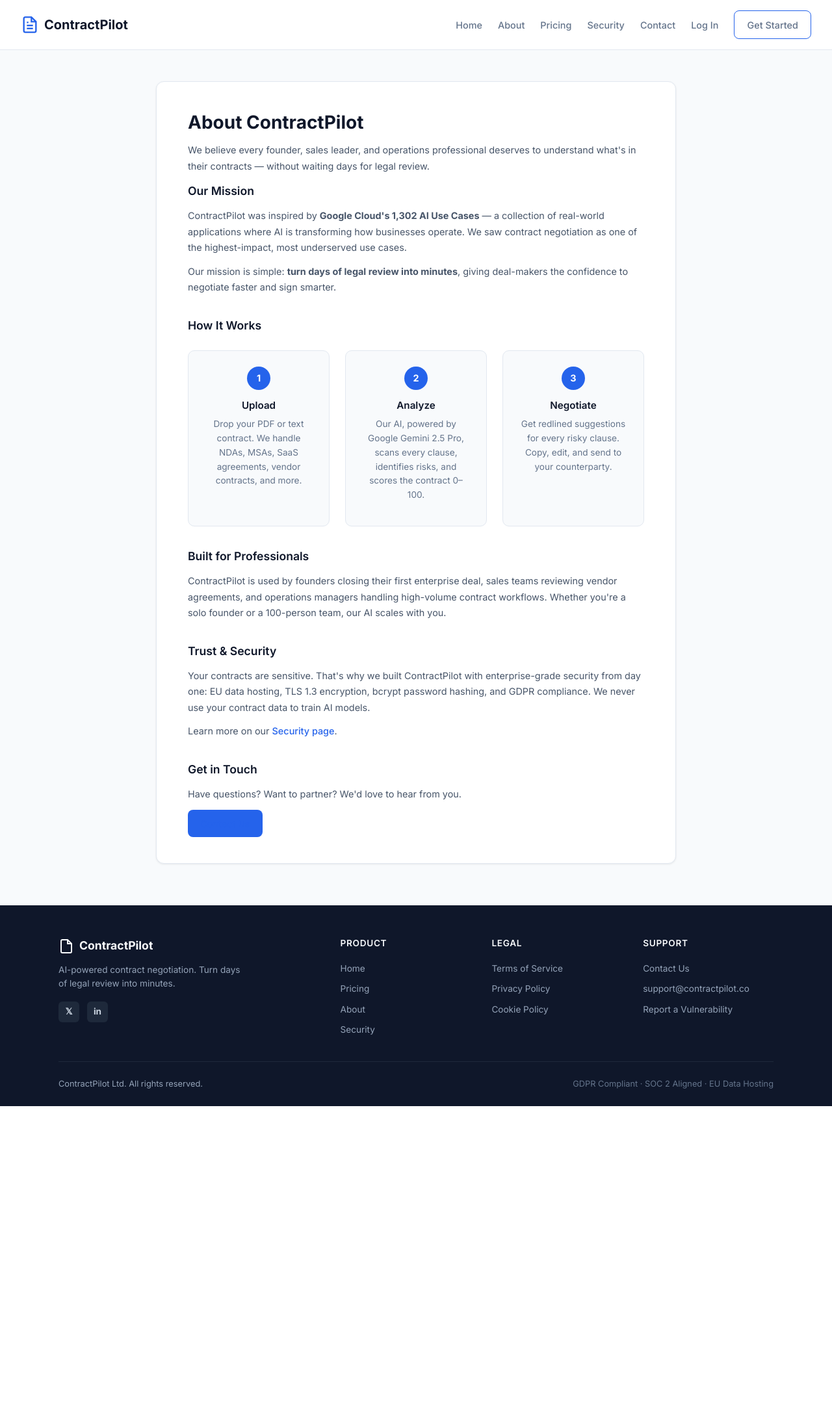
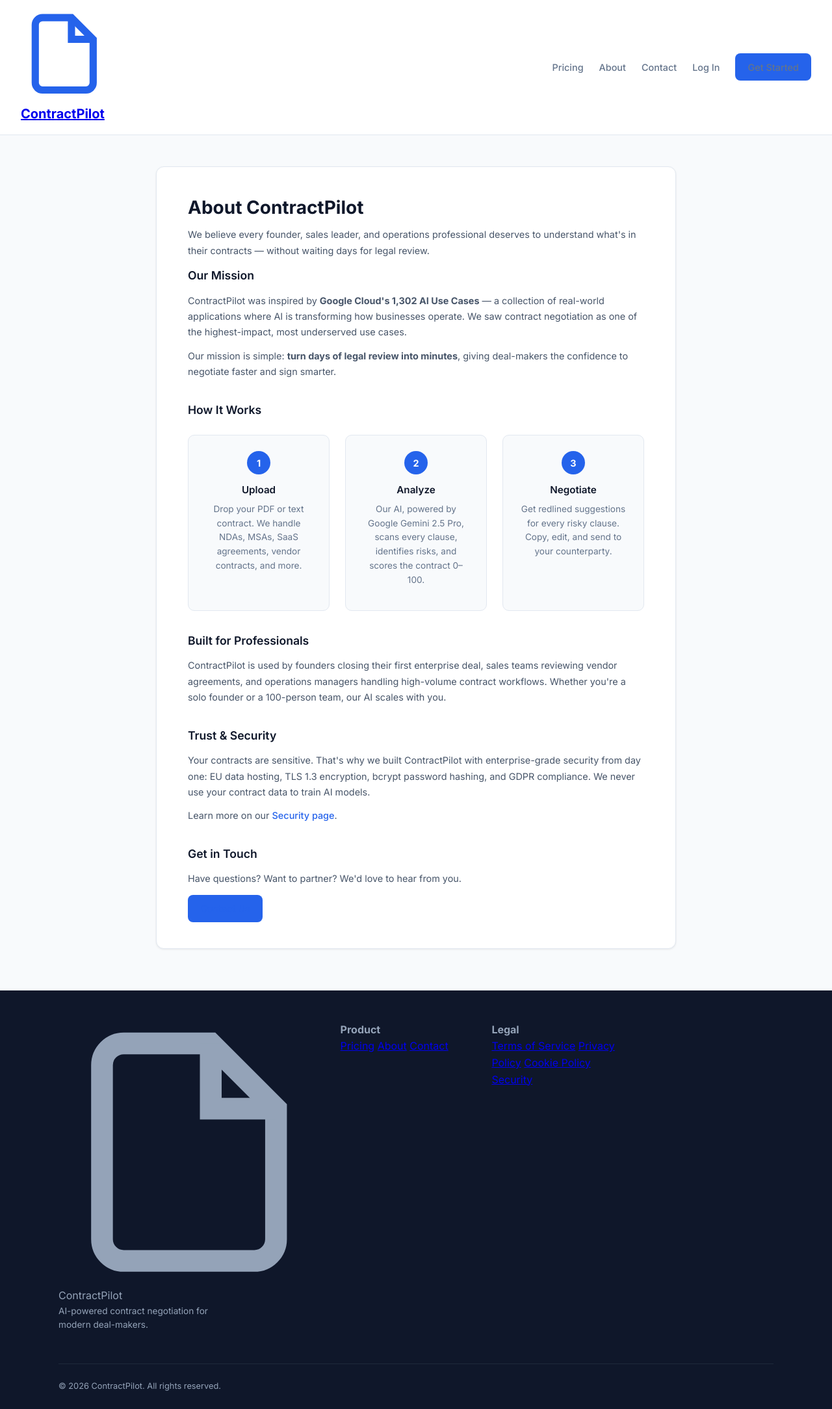
Before and after one commit to jagadishbhyri3-spec/contractpilot, a FastAPI app: page /about in a window 1280 px wide. Shown: the whole page at 65% size. Before the commit the page ends 1702 px from the top, so only its background shows below. Run offline with FastAPI, Linux system fonts and the light colour scheme.

Commit message:
Update base.html

```diff
--- a/contractpilot/templates/base.html
+++ b/contractpilot/templates/base.html
@@ -3,40 +3,34 @@
 <head>
     <meta charset="UTF-8">
     <meta name="viewport" content="width=device-width, initial-scale=1.0">
-    <meta name="description" content="ContractPilot — AI Contract Negotiation Agent. Turn days of legal review into minutes with AI-powered risk analysis and redlined suggestions.">
-    <meta name="keywords" content="AI contract review, contract negotiation, legal tech, risk analysis, SaaS">
-    <meta property="og:title" content="ContractPilot — AI Contract Negotiation Agent">
-    <meta property="og:description" content="Upload any contract. Our AI flags risks and suggests redlined revisions in seconds.">
-    <meta property="og:type" content="website">
-    <title>{% block title %}ContractPilot — AI Contract Negotiation Agent{% endblock %}</title>
+    <title>{% block title %}ContractPilot{% endblock %}</title>
     <link rel="stylesheet" href="/static/css/style.css">
     <link rel="preconnect" href="https://fonts.googleapis.com">
     <link href="https://fonts.googleapis.com/css2?family=Inter:wght@400;500;600;700&display=swap" rel="stylesheet">
+    {% block extra_css %}{% endblock %}
+<base target="_blank">
 </head>
 <body>
     {% block navbar %}
     <nav class="navbar">
         <div class="nav-brand">
-            <svg width="28" height="28" viewBox="0 0 24 24" fill="none" stroke="currentColor" stroke-width="2">
-                <path d="M14 2H6a2 2 0 0 0-2 2v16a2 2 0 0 0 2 2h12a2 2 0 0 0 2-2V8z"/>
-                <polyline points="14 2 14 8 20 8"/>
-                <line x1="16" y1="13" x2="8" y2="13"/>
-                <line x1="16" y1="17" x2="8" y2="17"/>
-                <polyline points="10 9 9 9 8 9"/>
-            </svg>
-            <span>ContractPilot</span>
+            <a href="/">
+                <svg class="brand-icon" viewBox="0 0 24 24" fill="none" stroke="currentColor" stroke-width="2">
+                    <path d="M14 2H6a2 2 0 0 0-2 2v16a2 2 0 0 0 2 2h12a2 2 0 0 0 2-2V8z"></path>
+                    <polyline points="14 2 14 8 20 8"></polyline>
+                </svg>
+                <span>ContractPilot</span>
+            </a>
         </div>
-        <div class="nav-links" id="navLinks">
-            <a href="/">Home</a>
+        <div class="nav-links">
+            <a href="/pricing">Pricing</a>
             <a href="/about">About</a>
-            <a href="/pricing">Pricing</a>
-            <a href="/security">Security</a>
             <a href="/contact">Contact</a>
-            <a href="/dashboard" id="navDashboard" style="display:none">Dashboard</a>
-            <a href="/upload" id="navUpload" style="display:none" class="btn-primary">Analyze Contract</a>
             <a href="/login" id="navLogin">Log In</a>
-            <a href="/register" id="navRegister" class="btn-outline">Get Started</a>
-            <button id="navLogout" style="display:none" class="btn-ghost">Logout</button>
+            <a href="/register" id="navRegister" class="btn btn-primary btn-sm">Get Started</a>
+            <a href="/dashboard" id="navDashboard" style="display:none;">Dashboard</a>
+            <a href="/upload" id="navUpload" style="display:none;">Upload</a>
+            <a href="#" id="navLogout" style="display:none;">Logout</a>
         </div>
     </nav>
     {% endblock %}
@@ -45,49 +39,38 @@
         {% block content %}{% endblock %}
     </main>
 
+    {% block footer %}
     <footer class="site-footer">
         <div class="footer-grid">
             <div class="footer-brand">
-                <div class="footer-logo">
-                    <svg width="24" height="24" viewBox="0 0 24 24" fill="none" stroke="currentColor" stroke-width="2">
-                        <path d="M14 2H6a2 2 0 0 0-2 2v16a2 2 0 0 0 2 2h12a2 2 0 0 0 2-2V8z"/>
-                        <polyline points="14 2 14 8 20 8"/>
-                    </svg>
-                    <span>ContractPilot</span>
-                </div>
-                <p>AI-powered contract negotiation. Turn days of legal review into minutes.</p>
-                <div class="footer-social">
-                    <a href="https://twitter.com/contractpilot" target="_blank" aria-label="Twitter">𝕏</a>
-                    <a href="https://linkedin.com/company/contractpilot" target="_blank" aria-label="LinkedIn">in</a>
-                </div>
+                <svg class="brand-icon" viewBox="0 0 24 24" fill="none" stroke="currentColor" stroke-width="2">
+                    <path d="M14 2H6a2 2 0 0 0-2 2v16a2 2 0 0 0 2 2h12a2 2 0 0 0 2-2V8z"></path>
+                    <polyline points="14 2 14 8 20 8"></polyline>
+                </svg>
+                <span>ContractPilot</span>
+                <p class="footer-tagline">AI-powered contract negotiation for modern deal-makers.</p>
             </div>
-            <div class="footer-col">
+            <div class="footer-links">
                 <h4>Product</h4>
-                <a href="/">Home</a>
                 <a href="/pricing">Pricing</a>
                 <a href="/about">About</a>
-                <a href="/security">Security</a>
+                <a href="/contact">Contact</a>
             </div>
-            <div class="footer-col">
+            <div class="footer-links">
                 <h4>Legal</h4>
                 <a href="/terms">Terms of Service</a>
                 <a href="/privacy">Privacy Policy</a>
                 <a href="/cookies">Cookie Policy</a>
-            </div>
-            <div class="footer-col">
-                <h4>Support</h4>
-                <a href="/contact">Contact Us</a>
-                <a href="mailto:support@contractpilot.co">support@contractpilot.co</a>
-                <a href="mailto:security@contractpilot.co">Report a Vulnerability</a>
+                <a href="/security">Security</a>
             </div>
         </div>
         <div class="footer-bottom">
-            <p>ContractPilot Ltd. All rights reserved.</p>
-            <p class="footer-compliance">GDPR Compliant · SOC 2 Aligned · EU Data Hosting</p>
+            <p>&copy; 2026 ContractPilot. All rights reserved.</p>
         </div>
     </footer>
+    {% endblock %}
 
     <script src="/static/js/app.js"></script>
-    {% block scripts %}{% endblock %}
+    {% block extra_js %}{% endblock %}
 </body>
 </html>
```
